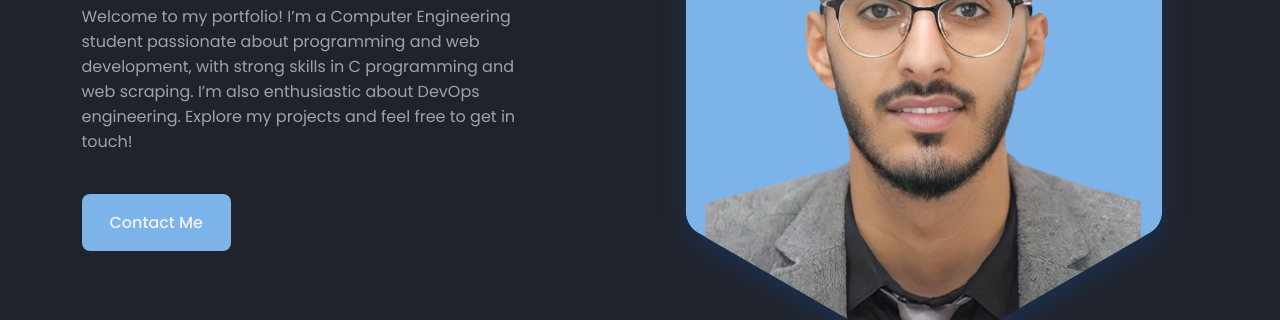
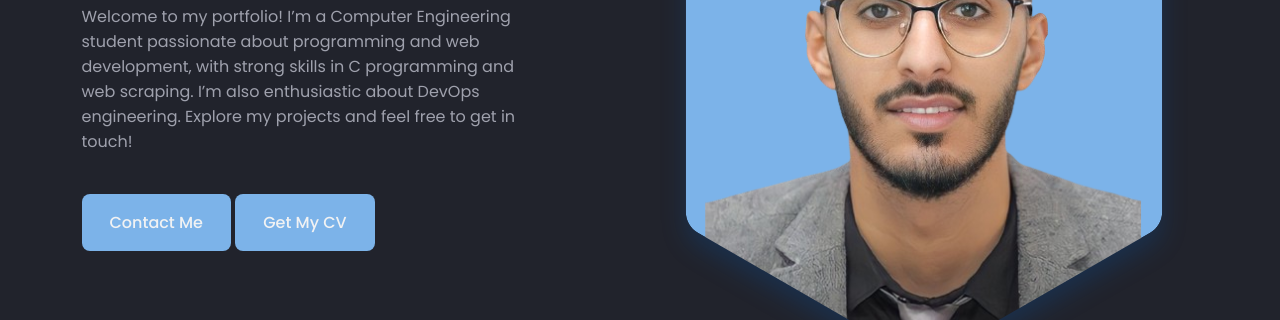
Before and after one commit to SaadBarhrouj/Responsive-Personal-Portfolio-Website, a plain HTML site: page index.html in a window 1280 px wide. Shown: the part 371-691 px from the top of the page. Drawn offline with nearby package versions, Linux system fonts and the light colour scheme.

Commit message:
add new feature "the possibility to download CV"

```diff
--- a/index.html
+++ b/index.html
@@ -79,6 +79,8 @@
                             about DevOps engineering. Explore my projects and feel free to get in touch!
                         </p>
                         <a href="#contact" class="button">Contact Me</a>
+                        <a href="files/my-cv.pdf" class="button" download="Saad_Barhrouj_CV.pdf">Get My CV</a>
+
                     </div>
                     <div class="home__social">
                         <a href="https://github.com/SaadBarhrouj" target="_blank" class="home__social-link">
@@ -147,6 +149,7 @@
                         eager to tackle new challenges as I progress in my career.
                     </p>
                     <a href="#contact" class="button">Contact Me</a>
+
                 </div>
                 <div class="about__image">
                     <svg class="about__blob" viewBox="0 0 550 592" fill="none" xmlns="http://www.w3.org/2000/svg">
```
Also changed, not shown: 1 other file.
